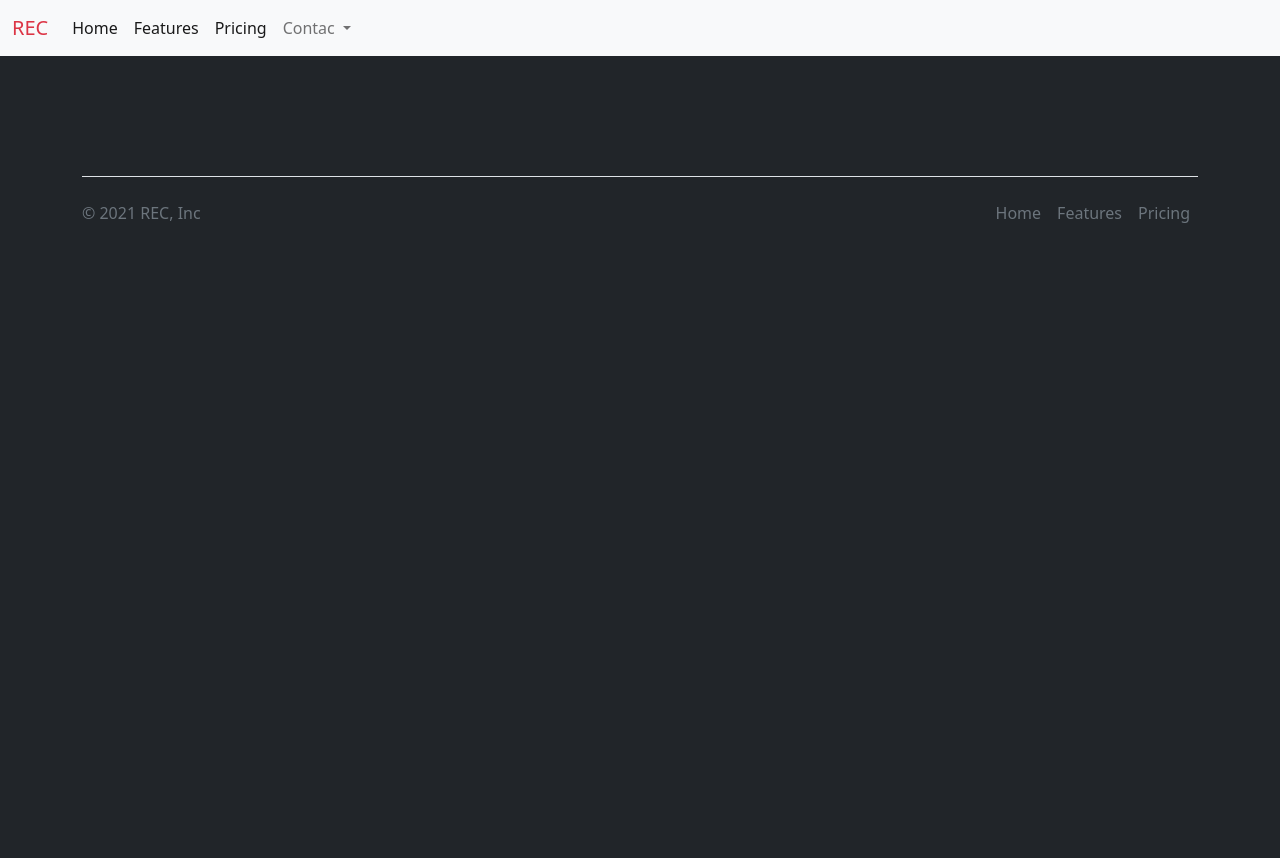
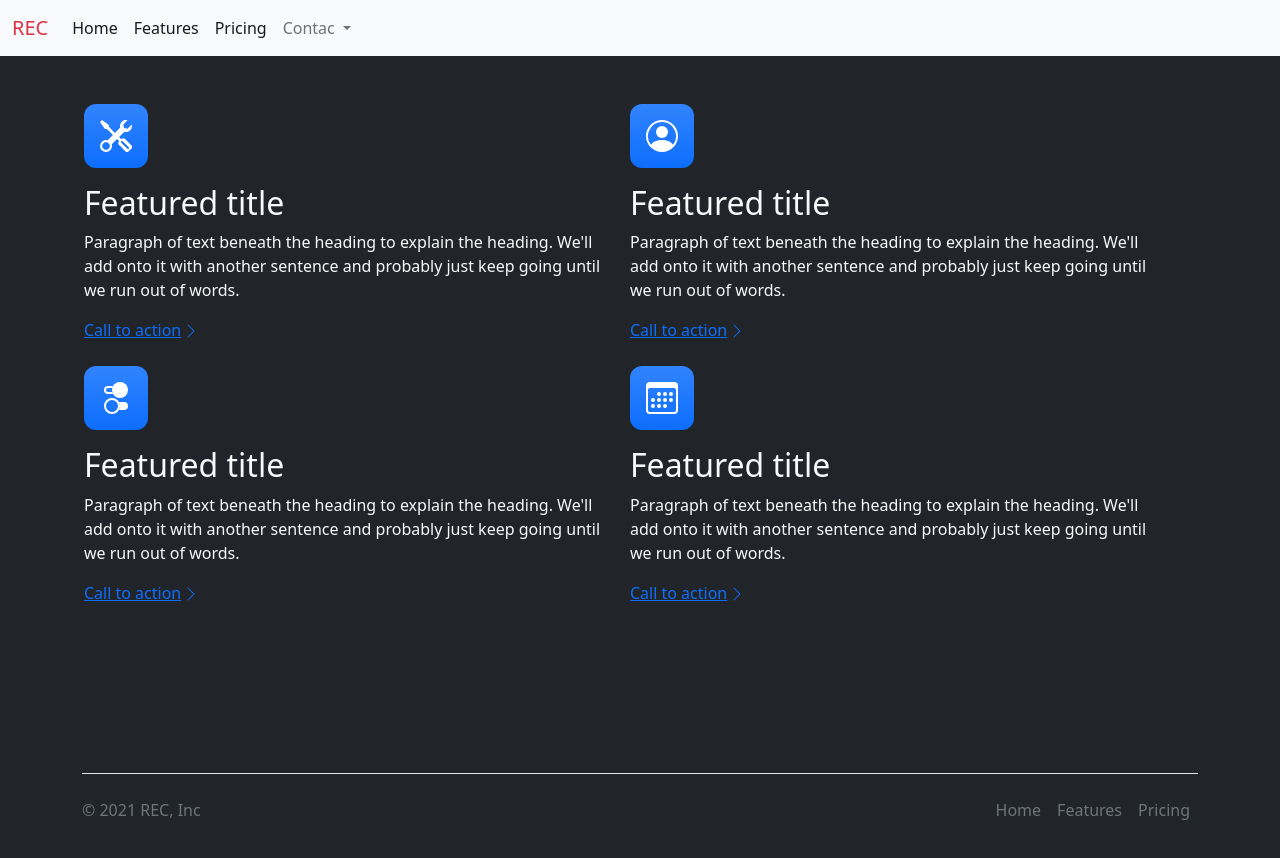
Before and after one commit to maurrod2001/appangular, an Angular app: page /caracteristicas in a window 1280 px wide. Shown: the top 858 px of the page. Before the commit the page ends 800 px from the top, so only its background shows below. Built offline with nearby package versions, Linux system fonts and the light colour scheme.

Commit message:
continue

```diff
--- a/src/app/app.module.ts
+++ b/src/app/app.module.ts
@@ -12,6 +12,7 @@ import { ContactenosComponent } from './paginas/contactenos/contactenos.componen
 import { PrecioComponent } from './paginas/precio/precio.component';
 import { RedesComponent } from './componentes/redes/redes.component';
 import { CaracteristicasComponent } from './paginas/caracteristicas/caracteristicas.component';
+import { FeaturesComponent } from './componentes/features/features.component';
 
 @NgModule({
   declarations: [
@@ -24,7 +25,8 @@ import { CaracteristicasComponent } from './paginas/caracteristicas/caracteristi
     ContactenosComponent,
     PrecioComponent,
     RedesComponent,
-    CaracteristicasComponent
+    CaracteristicasComponent,
+    FeaturesComponent
   ],
   imports: [
     BrowserModule,
--- /dev/null
+++ b/src/app/componentes/features/features.component.css
@@ -0,0 +1,61 @@
+.b-example-divider {
+    height: 3rem;
+    background-color: rgba(0, 0, 0, .1);
+    border: solid rgba(0, 0, 0, .15);
+    border-width: 1px 0;
+    box-shadow: inset 0 .5em 1.5em rgba(0, 0, 0, .1), inset 0 .125em .5em rgba(0, 0, 0, .15);
+  }
+
+  .bi {
+    vertical-align: -.125em;
+    fill: currentColor;
+  }
+
+  .feature-icon {
+    display: inline-flex;
+    align-items: center;
+    justify-content: center;
+    width: 4rem;
+    height: 4rem;
+    margin-bottom: 1rem;
+    font-size: 2rem;
+    color: #fff;
+    border-radius: .75rem;
+  }
+
+  .icon-link {
+    display: inline-flex;
+    align-items: center;
+  }
+  .icon-link > .bi {
+    margin-top: .125rem;
+    margin-left: .125rem;
+    transition: transform .25s ease-in-out;
+    fill: currentColor;
+  }
+  .icon-link:hover > .bi {
+    transform: translate(.25rem);
+  }
+
+  .icon-square {
+    display: inline-flex;
+    align-items: center;
+    justify-content: center;
+    width: 3rem;
+    height: 3rem;
+    font-size: 1.5rem;
+    border-radius: .75rem;
+  }
+
+  .rounded-4 { border-radius: .5rem; }
+  .rounded-5 { border-radius: 1rem; }
+
+  .text-shadow-1 { text-shadow: 0 .125rem .25rem rgba(0, 0, 0, .25); }
+  .text-shadow-2 { text-shadow: 0 .25rem .5rem rgba(0, 0, 0, .25); }
+  .text-shadow-3 { text-shadow: 0 .5rem 1.5rem rgba(0, 0, 0, .25); }
+
+  .card-cover {
+    background-repeat: no-repeat;
+    background-position: center center;
+    background-size: cover;
+  }
--- /dev/null
+++ b/src/app/componentes/features/features.component.html
@@ -0,0 +1,90 @@
+<svg  style="display: none;">
+
+  <symbol id="people-circle" viewBox="0 0 16 16">
+    <path d="M11 6a3 3 0 1 1-6 0 3 3 0 0 1 6 0z" />
+    <path fill-rule="evenodd"
+      d="M0 8a8 8 0 1 1 16 0A8 8 0 0 1 0 8zm8-7a7 7 0 0 0-5.468 11.37C3.242 11.226 4.805 10 8 10s4.757 1.225 5.468 2.37A7 7 0 0 0 8 1z" />
+  </symbol>
+
+  <symbol id="calendar3" viewBox="0 0 16 16">
+    <path
+      d="M14 0H2a2 2 0 0 0-2 2v12a2 2 0 0 0 2 2h12a2 2 0 0 0 2-2V2a2 2 0 0 0-2-2zM1 3.857C1 3.384 1.448 3 2 3h12c.552 0 1 .384 1 .857v10.286c0 .473-.448.857-1 .857H2c-.552 0-1-.384-1-.857V3.857z" />
+    <path
+      d="M6.5 7a1 1 0 1 0 0-2 1 1 0 0 0 0 2zm3 0a1 1 0 1 0 0-2 1 1 0 0 0 0 2zm3 0a1 1 0 1 0 0-2 1 1 0 0 0 0 2zm-9 3a1 1 0 1 0 0-2 1 1 0 0 0 0 2zm3 0a1 1 0 1 0 0-2 1 1 0 0 0 0 2zm3 0a1 1 0 1 0 0-2 1 1 0 0 0 0 2zm3 0a1 1 0 1 0 0-2 1 1 0 0 0 0 2zm-9 3a1 1 0 1 0 0-2 1 1 0 0 0 0 2zm3 0a1 1 0 1 0 0-2 1 1 0 0 0 0 2zm3 0a1 1 0 1 0 0-2 1 1 0 0 0 0 2z" />
+  </symbol>
+
+  <symbol id="toggles2" viewBox="0 0 16 16">
+    <path d="M9.465 10H12a2 2 0 1 1 0 4H9.465c.34-.588.535-1.271.535-2 0-.729-.195-1.412-.535-2z" />
+    <path
+      d="M6 15a3 3 0 1 0 0-6 3 3 0 0 0 0 6zm0 1a4 4 0 1 1 0-8 4 4 0 0 1 0 8zm.535-10a3.975 3.975 0 0 1-.409-1H4a1 1 0 0 1 0-2h2.126c.091-.355.23-.69.41-1H4a2 2 0 1 0 0 4h2.535z" />
+    <path d="M14 4a4 4 0 1 1-8 0 4 4 0 0 1 8 0z" />
+  </symbol>
+  <symbol id="tools" viewBox="0 0 16 16">
+    <path
+      d="M1 0L0 1l2.2 3.081a1 1 0 0 0 .815.419h.07a1 1 0 0 1 .708.293l2.675 2.675-2.617 2.654A3.003 3.003 0 0 0 0 13a3 3 0 1 0 5.878-.851l2.654-2.617.968.968-.305.914a1 1 0 0 0 .242 1.023l3.356 3.356a1 1 0 0 0 1.414 0l1.586-1.586a1 1 0 0 0 0-1.414l-3.356-3.356a1 1 0 0 0-1.023-.242L10.5 9.5l-.96-.96 2.68-2.643A3.005 3.005 0 0 0 16 3c0-.269-.035-.53-.102-.777l-2.14 2.141L12 4l-.364-1.757L13.777.102a3 3 0 0 0-3.675 3.68L7.462 6.46 4.793 3.793a1 1 0 0 1-.293-.707v-.071a1 1 0 0 0-.419-.814L1 0zm9.646 10.646a.5.5 0 0 1 .708 0l3 3a.5.5 0 0 1-.708.708l-3-3a.5.5 0 0 1 0-.708zM3 11l.471.242.529.026.287.445.445.287.026.529L5 13l-.242.471-.026.529-.445.287-.287.445-.529.026L3 15l-.471-.242L2 14.732l-.287-.445L1.268 14l-.026-.529L1 13l.242-.471.026-.529.445-.287.287-.445.529-.026L3 11z" />
+  </symbol>
+  <symbol id="chevron-right" viewBox="0 0 16 16">
+    <path fill-rule="evenodd"
+      d="M4.646 1.646a.5.5 0 0 1 .708 0l6 6a.5.5 0 0 1 0 .708l-6 6a.5.5 0 0 1-.708-.708L10.293 8 4.646 2.354a.5.5 0 0 1 0-.708z" />
+  </symbol>
+
+</svg>
+
+<div class=" row g-4 py-5 mx-5 row-cols-2 row-cols-lg-2 text-light container">
+  <div class="feature col">
+    <div class="feature-icon bg-primary bg-gradient ">
+      <svg class="bi" width="1em" height="1em">
+        <use xlink:href="#tools" /></svg>
+    </div>
+    <h2>Featured title</h2>
+    <p>Paragraph of text beneath the heading to explain the heading. We'll add onto it with another sentence and
+      probably just keep going until we run out of words.</p>
+    <a href="#" class="icon-link">
+      Call to action
+      <svg class="bi" width="1em" height="1em">
+        <use xlink:href="#chevron-right" /></svg>
+    </a>
+  </div>
+  <div class="feature col">
+    <div class="feature-icon bg-primary bg-gradient">
+      <svg class="bi" width="1em" height="1em">
+        <use xlink:href="#people-circle" /></svg>
+    </div>
+    <h2>Featured title</h2>
+    <p>Paragraph of text beneath the heading to explain the heading. We'll add onto it with another sentence and
+      probably just keep going until we run out of words.</p>
+    <a href="#" class="icon-link">
+      Call to action
+      <svg class="bi" width="1em" height="1em">
+        <use xlink:href="#chevron-right" /></svg>
+    </a>
+  </div>
+  <div class="feature col">
+    <div class="feature-icon bg-primary bg-gradient">
+      <svg class="bi" width="1em" height="1em">
+        <use xlink:href="#toggles2" /></svg>
+    </div>
+    <h2>Featured title</h2>
+    <p>Paragraph of text beneath the heading to explain the heading. We'll add onto it with another sentence and
+      probably just keep going until we run out of words.</p>
+    <a href="#" class="icon-link">
+      Call to action
+      <svg class="bi" width="1em" height="1em">
+        <use xlink:href="#chevron-right" /></svg>
+    </a>
+  </div>
+  <div class="feature col">
+    <div class="feature-icon bg-primary bg-gradient ">
+      <svg class="bi" width="1em" height="1em">
+        <use xlink:href="#calendar3" /></svg>
+    </div>
+    <h2>Featured title</h2>
+    <p>Paragraph of text beneath the heading to explain the heading. We'll add onto it with another sentence and
+      probably just keep going until we run out of words.</p>
+    <a href="#" class="icon-link">
+      Call to action
+      <svg class="bi" width="1em" height="1em">
+        <use xlink:href="#chevron-right" /></svg>
+    </a>
+  </div>
+</div>
--- /dev/null
+++ b/src/app/componentes/features/features.component.ts
@@ -0,0 +1,15 @@
+import { Component, OnInit } from '@angular/core';
+
+@Component({
+  selector: 'app-features',
+  templateUrl: './features.component.html',
+  styleUrls: ['./features.component.css']
+})
+export class FeaturesComponent implements OnInit {
+
+  constructor() { }
+
+  ngOnInit(): void {
+  }
+
+}
--- a/src/app/paginas/caracteristicas/caracteristicas.component.html
+++ b/src/app/paginas/caracteristicas/caracteristicas.component.html
@@ -1,3 +1,3 @@
 <app-menu></app-menu>
-
+<app-features></app-features>
 <app-pie></app-pie>
```
Also changed, not shown: 1 other file (tests, documents, lock files or other folders).
